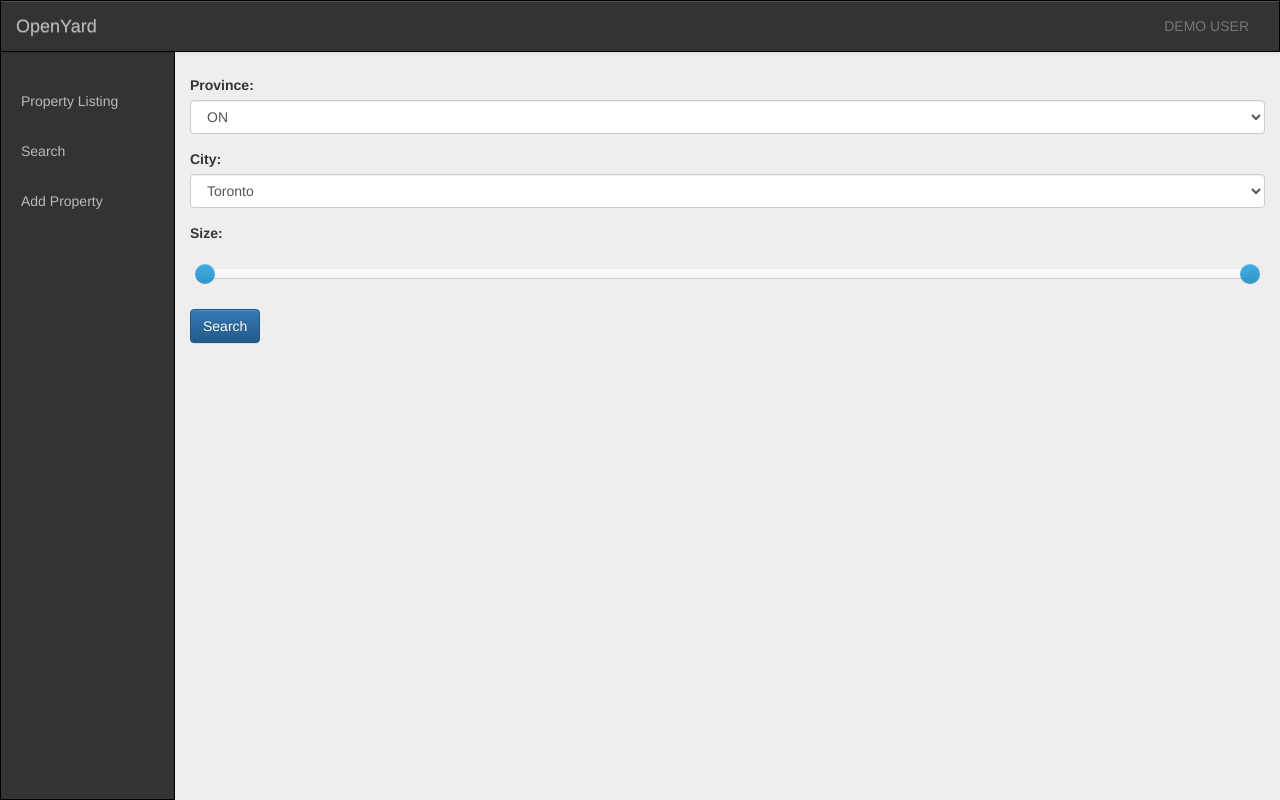
After one commit to paulkirow/csc309-Summer-2015, a Django app: page /search in a window 1280 px wide. The commit adds this page. Run offline with Django 3.2, Linux system fonts and the light colour scheme; some libraries are stand-ins or nearby versions.

Commit message:
splitted the pages

```diff
--- a/OpenYard/urls.py
+++ b/OpenYard/urls.py
@@ -20,6 +20,8 @@ from django.contrib import admin
 
 urlpatterns = [
     url(r'^$', 'property.views.home', name='home'),
+    url(r'^search', 'property.views.search', name='search'),
+    url(r'^addProperty', 'property.views.addProperty', name='addProperty'),
     # url(r'^register/$', 'property.views.register', name='register'),
     url(r'^admin/', include(admin.site.urls)),
 ]
--- a/property/views.py
+++ b/property/views.py
@@ -11,5 +11,11 @@ def home(request):
 
     return render(request, "home.html", context)
 
+def search(request):
+    return render(request, "search.html", {})
+
+def addProperty(request):
+    return render(request, "addProperty.html", {})
+
 def register(request):
     return render(request, "register.html", {})
--- a/static/js/script.js
+++ b/static/js/script.js
@@ -1,5 +1 @@
-$(document).ready(function() {
-    $("#sizeSlider").ready(function() {
-        $("#sizeSlider").slider({});
-    })
-})
+$(".slider").slider({});
--- /dev/null
+++ b/templates/search.html
@@ -0,0 +1,97 @@
+{% load staticfiles %}
+
+<!doctype html>
+
+<html lang="en">
+<head>
+    <meta charset="utf-8">
+    <meta http-equiv="X-UA-Compatible" content="IE=edge">
+    <meta name="viewport" content="width=device-width, initial-scale=1">
+
+    <meta name="application-name" content="">
+    <meta name="description" content="">
+    <meta name="keywords" content="">
+
+    <title>OpenYard</title>
+
+    <!-- Bootstrap -->
+    <!-- Latest compiled and minified CSS -->
+    <link rel="stylesheet" href="https://maxcdn.bootstrapcdn.com/bootstrap/3.3.5/css/bootstrap.min.css">
+    <!-- Optional theme -->
+    <link rel="stylesheet" href="https://maxcdn.bootstrapcdn.com/bootstrap/3.3.5/css/bootstrap-theme.min.css">
+    <!-- HTML5 shim and Respond.js for IE8 support of HTML5 elements and media queries -->
+    <!--[if lt IE 9]>
+        <script src="https://oss.maxcdn.com/html5shiv/3.7.2/html5shiv.min.js"></script>
+        <script src="https://oss.maxcdn.com/respond/1.4.2/respond.min.js"></script>
+    <![endif]-->
+
+    <link rel="stylesheet" href="{% static 'css/slider.css' %}">
+    <link rel="stylesheet" href="{% static 'css/style.css' %}">
+</head>
+
+<body>
+
+    <header>
+        <div class="navbar navbar-default navbar-fixed-top">
+            <div class="container-fluid">
+                <div class="navbar-header">
+                    <a href="" class="navbar-brand">OpenYard</a>
+                </div>
+                <div class="collapse navbar-collapse navbar-right">
+                    <div class="navbar-text">DEMO USER</div>
+                </div>
+            </div>
+        </div>
+    </header>
+
+    <div class="container-fluid">
+        <aside>
+            <div id="sidebar">
+                <ul>
+                    <li><a href="">Property Listing</a></li>
+                    <li><a href="search">Search</a></li>
+                    <li><a href="addProperty">Add Property</a></li>
+                </ul>
+            </div>
+        </aside>
+
+        <div class="main">
+            <div class="form-group">
+                <label for="province">Province:</label>
+                <select class="form-control" id="province">
+                    <option>ON</option>
+                    <option>AB</option>
+                    <option>CD</option>
+                    <option>EF</option>
+                </select>
+            </div>
+            <div class="form-group">
+                <label for="city">City:</label>
+                <select class="form-control" id="city">
+                    <option>Toronto</option>
+                    <option>Ottawa</option>
+                    <option>Winnipeg</option>
+                    <option>Oshawa</option>
+                </select>
+            </div>
+            <div class="form-group">
+                <label for="size">Size:</label>
+                <div class="sliderWrapper">
+                    <input type="text" class="slider"
+                           data-slider-min="10" data-slider-max="100"
+                           data-slider-step="5" data-slider-value="[10, 100]">
+                </div>
+                <button type="submit" class="btn btn-primary">Search</button>
+            </div>
+        </div>
+    </div>
+
+    <!-- jQuery (necessary for Bootstrap's JavaScript plugins) -->
+    <script src="https://ajax.googleapis.com/ajax/libs/jquery/1.11.3/jquery.min.js"></script>
+    <!-- Latest compiled and minified JavaScript -->
+    <script src="https://maxcdn.bootstrapcdn.com/bootstrap/3.3.5/js/bootstrap.min.js"></script>
+
+    <script src="{% static 'js/slider.js' %}"></script>
+    <script src="{% static 'js/script.js' %}"></script>
+</body>
+</html>
```
Also changed, not shown: templates/addProperty.html (added, +77 -0 lines), templates/home.html (+4 -55 lines), 2 other files.
